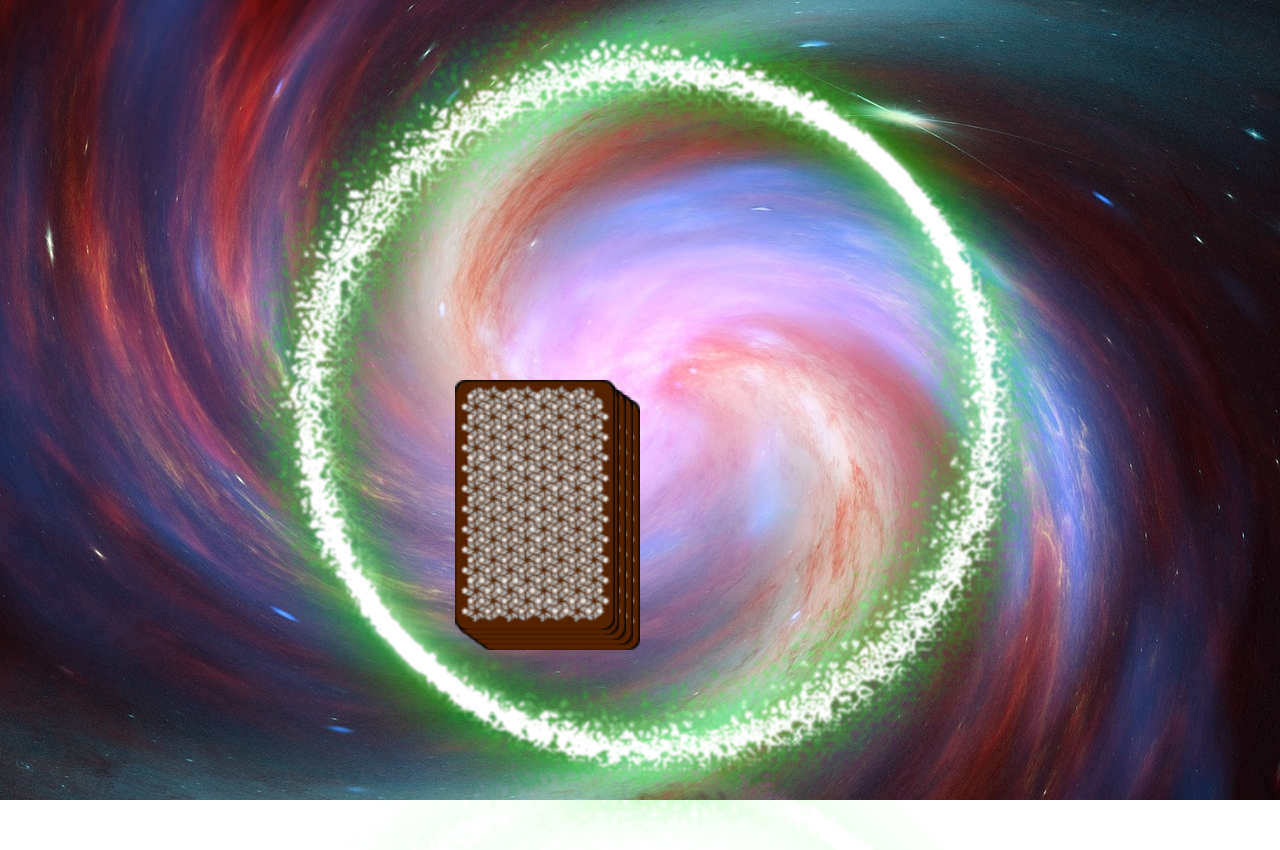
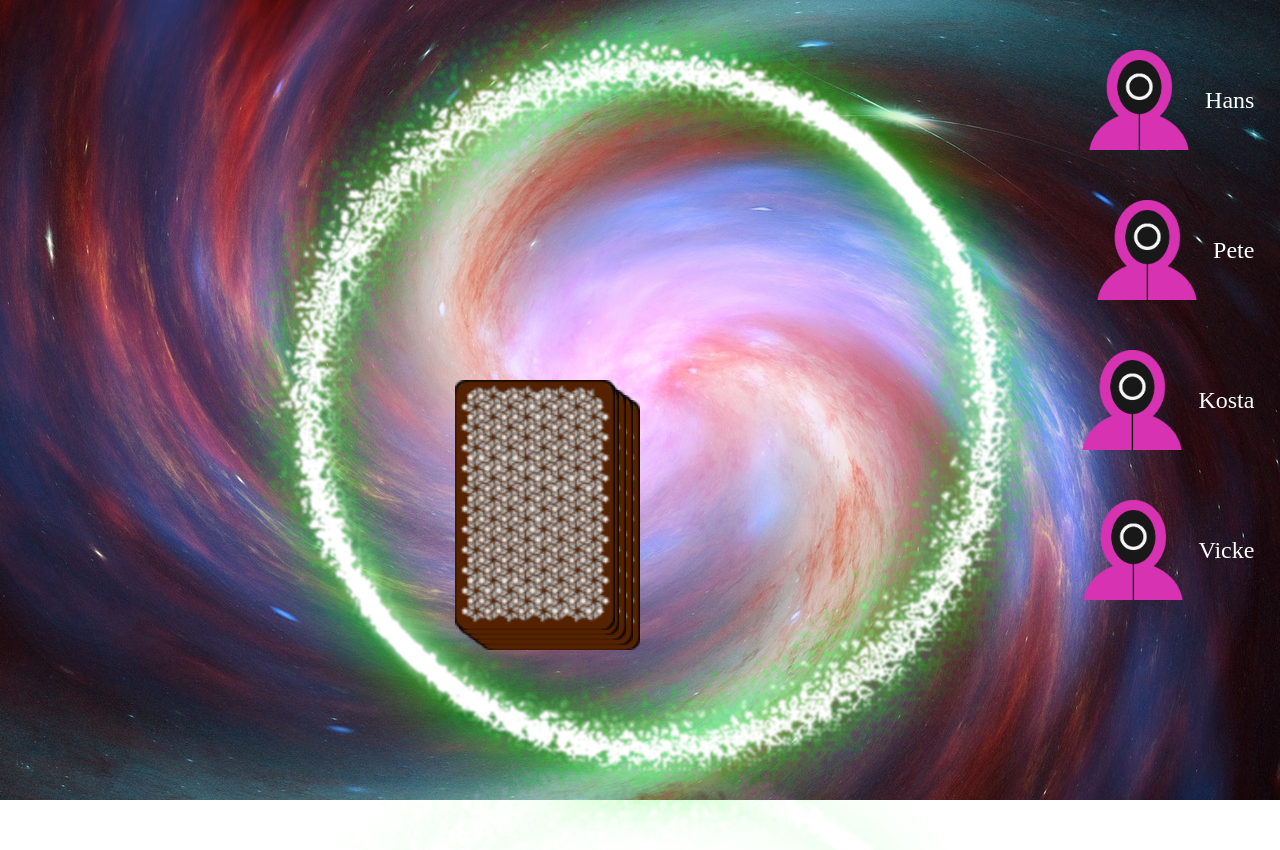
Before and after one commit to v1cke/ringoffire, an Angular app: page /game in a window 1280 px wide. Built offline with nearby package versions, Linux system fonts and the light colour scheme.

Commit message:
add player

```diff
--- a/src/app/app.module.ts
+++ b/src/app/app.module.ts
@@ -5,12 +5,14 @@ import { AppRoutingModule } from './app-routing.module';
 import { AppComponent } from './app.component';
 import { StartScreenComponent } from './start-screen/start-screen.component';
 import { GameComponent } from './game/game.component';
+import { PlayerComponent } from './player/player.component';
 
 @NgModule({
   declarations: [
     AppComponent,
     StartScreenComponent,
-    GameComponent
+    GameComponent,
+    PlayerComponent
   ],
   imports: [
     BrowserModule,
--- a/src/app/game/game.component.html
+++ b/src/app/game/game.component.html
@@ -1,3 +1,4 @@
+<app-player *ngFor="let player of game.players; let i=index" [ngStyle]="{'top.px': 50 + (i * 150)}" [name]="player" class="player-position"></app-player>
 <div class="playground">
     <div class="circle"></div>
     <svg>
--- a/src/app/game/game.component.scss
+++ b/src/app/game/game.component.scss
@@ -124,3 +124,9 @@ svg{
         transform: scale(1.5) translateX(140px) translateY(-180px) rotate(-10deg);
     }
 }
+
+.player-position {
+    position: absolute;
+    right: 2%;
+    z-index: 5;
+}
--- /dev/null
+++ b/src/app/player/player.component.html
@@ -0,0 +1,4 @@
+<div class="player">
+    <img src="/assets/img/player/player1.png">
+    <span>{{ name}}</span>
+</div>
--- /dev/null
+++ b/src/app/player/player.component.scss
@@ -0,0 +1,17 @@
+.player {
+    display: flex;
+    align-items: center;
+
+    span{
+        font-size: 24px;
+        margin-left: 16px;
+        color: rgb(255, 255, 255);
+    }
+
+    img{
+        width: 100px;
+        height: 100px;
+        object-fit: cover;
+        object-position:top;
+    }
+}
--- /dev/null
+++ b/src/app/player/player.component.ts
@@ -0,0 +1,17 @@
+import { Component, Input, OnInit } from '@angular/core';
+
+@Component({
+  selector: 'app-player',
+  templateUrl: './player.component.html',
+  styleUrls: ['./player.component.scss']
+})
+export class PlayerComponent implements OnInit {
+
+  @Input() name;
+
+  constructor() { }
+
+  ngOnInit(): void {
+  }
+
+}
--- a/src/models/game.ts
+++ b/src/models/game.ts
@@ -1,5 +1,5 @@
 export class Game {
-    public players: string[] = [];
+    public players: string[] = ['Hans', 'Pete', 'Kosta', 'Vicke'];
     public stack: string[] = [];
     public playedCards: string[] = [];
     public currentPlayer: number = 0;
```
Also changed, not shown: package.json (+19 -18 lines), 2 other files (tests, documents, lock files or other folders).
